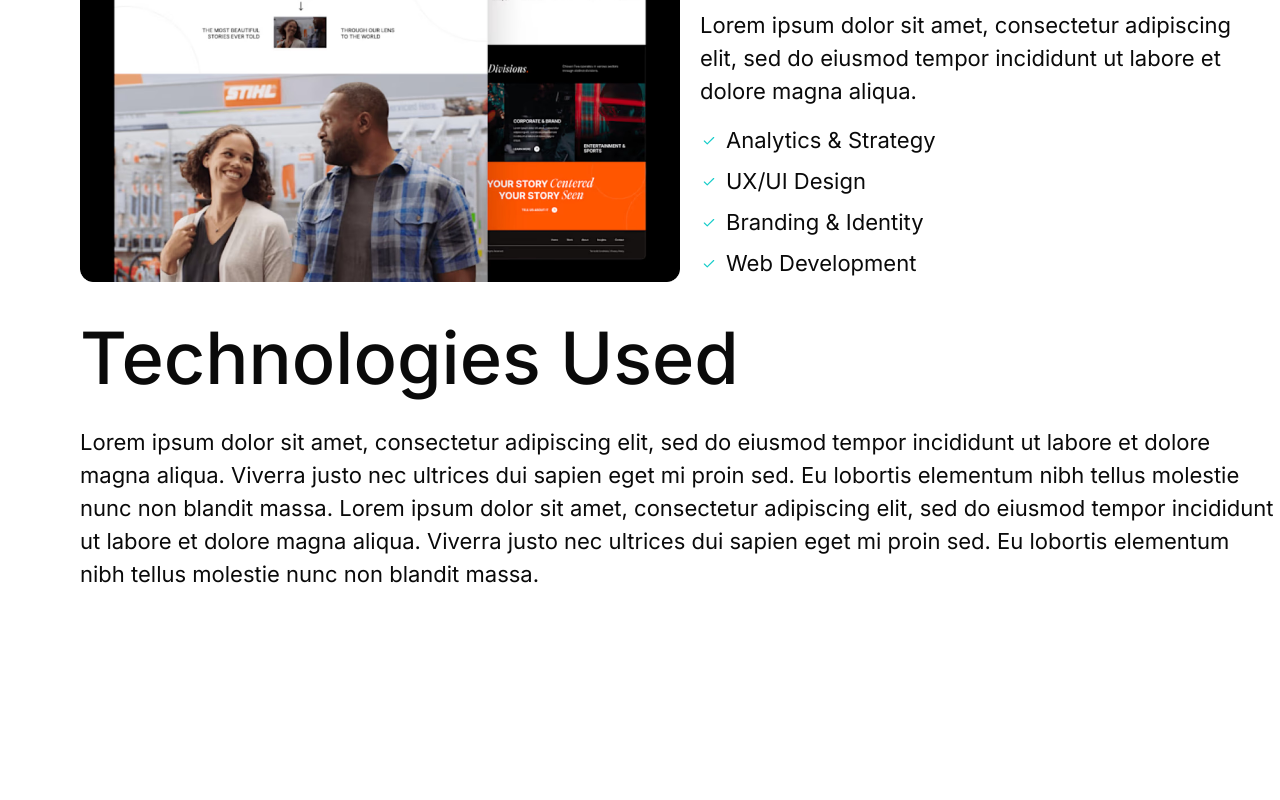
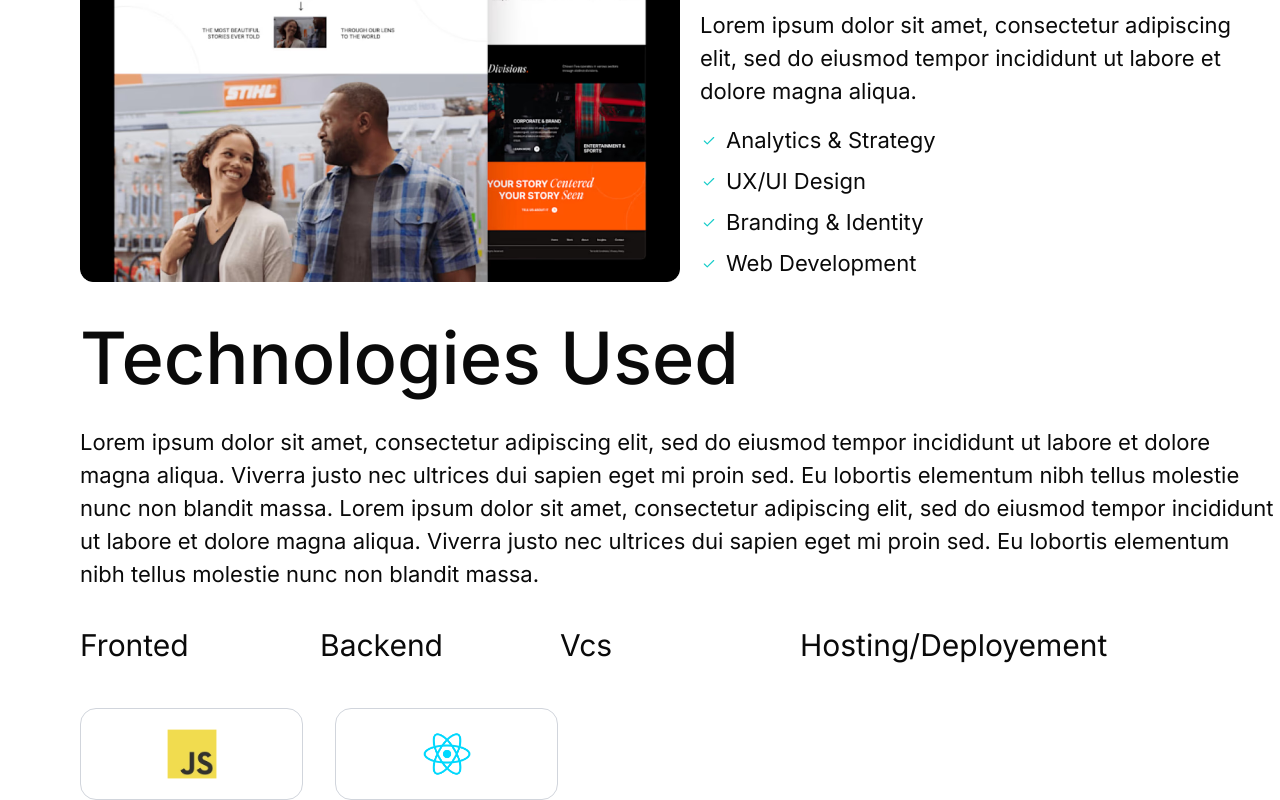
Before and after one commit to Roshen-Perera/ceylon-developers-portfolio, a Next.js app: page /projects in a window 1280 px wide. Shown: the part 1975-2775 px from the top of the page. Before the commit the page ends 2566 px from the top, so only its background shows below. Built offline with nearby package versions, Linux system fonts and the light colour scheme.

Commit message:
Used tachnav component

```diff
--- a/components/techNav.tsx
+++ b/components/techNav.tsx
@@ -10,7 +10,7 @@ const TechNav = () => {
         <h3 className="text-[30px]">Vcs</h3>
         <h3 className="text-[30px]">Hosting/Deployement</h3>
       </div>
-      <div className="flex flex-row mt-10">
+      <div className="flex flex-row mt-10 gap-8">
         <div className="w-[223px] h-[92px] border border-gray-300 rounded-2xl flex items-center justify-center">
           <Image
             src={"/assets/icons/technologies/javascript.png"}
--- a/components/techUsedSaas.tsx
+++ b/components/techUsedSaas.tsx
@@ -1,4 +1,5 @@
 import React from "react";
+import TechNav from "./techNav";
 
 const TechUsedSaas = () => {
   return (
@@ -13,6 +14,7 @@ const TechUsedSaas = () => {
         magna aliqua. Viverra justo nec ultrices dui sapien eget mi proin sed.
         Eu lobortis elementum nibh tellus molestie nunc non blandit massa.
       </p>
+      <TechNav/>
     </div>
   );
 };
```
